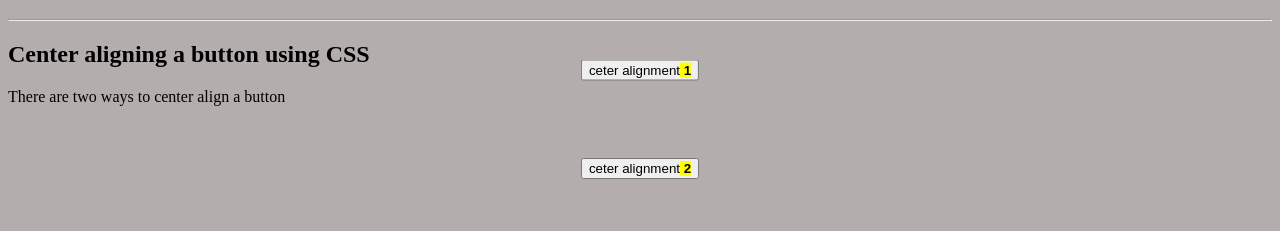
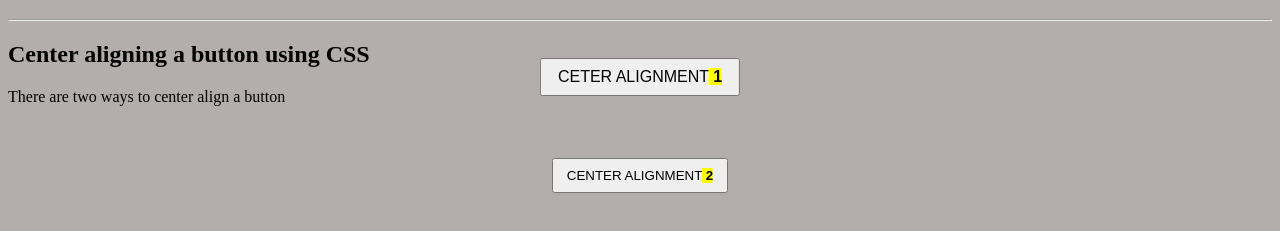
Before and after one commit to Aftabe/button_center-alignment, a plain HTML site: page index.html in a window 1280 px wide. Shown: the part 61-292 px from the top of the page. Drawn offline with nearby package versions, Linux system fonts and the light colour scheme.

Commit message:
CSS style added for buttons

```diff
--- a/css/style.css
+++ b/css/style.css
@@ -12,8 +12,16 @@ body{
   top: 50%;
   left: 50%;
   transform: translate(-50%, -50%);
+  padding: .5rem 1rem;
+  font-size: 1rem;
+  text-transform: uppercase;
 }
 
-.btn {
+.custm-btn {
   text-align: center;
 }
+
+.button {
+  padding: .5rem .8rem;
+  text-transform: uppercase;
+}
--- a/index.html
+++ b/index.html
@@ -12,7 +12,6 @@
 </head>
 
 <body>
-
     <h1 id="demo" class="main-heading">CSS is used for styling a webpage</h1>
     <hr>
 
@@ -23,10 +22,12 @@
 
     <br><br>
 
-    <div class="btn">
-        <button>ceter alignment<mark> <strong>2</strong></mark></button>
+
+    <div class="custm-btn">
+
+        <button class="button">center alignment<mark> <strong>2</strong></mark></button>
+
     </div>
-
 
 
 
```
